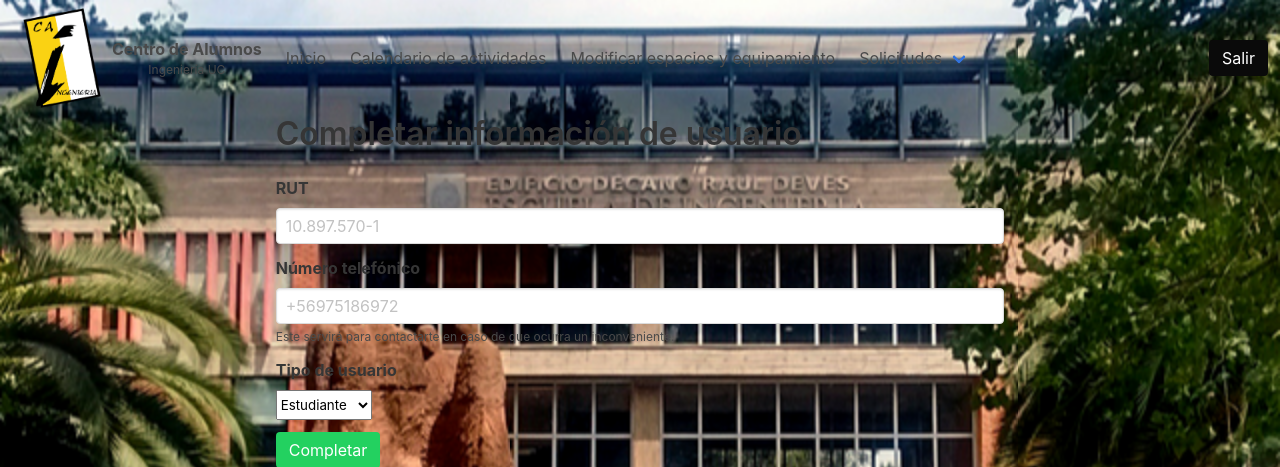
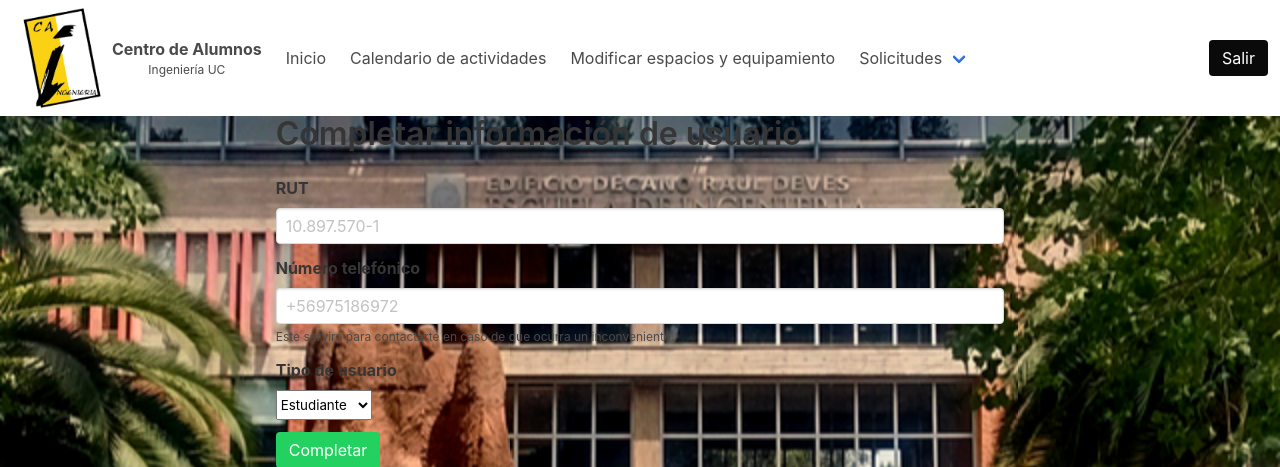
Before and after one commit to caiuc/pagina-solicitudes, a Django app: page /accounts/update/1/ in a window 1280 px wide. Shown: the top 467 px of the page. Run offline with Django 4.2, Linux system fonts and the light colour scheme; the visitor is signed in with stand-in values (Sample User, id 1); data comes from the database, SQL or seed files in the repository; some libraries are stand-ins or nearby versions.

Commit message:
Update base.html

```diff
--- a/templates/base.html
+++ b/templates/base.html
@@ -19,6 +19,10 @@
       margin: 0;
     }
 
+    .navbar {
+      background-color: white; /* Fondo blanco para el navbar */
+    }
+
     .navbar-brand .navbar-item img {
       height: auto;
       max-height: 100px; /* Ajusta la altura máxima del logo aquí */
@@ -36,6 +40,7 @@
 
 <body>
 
+<div class="navbar">
     <div class="navbar-brand">
         <div class="navbar-item has-text-centered">
             <a href="{% url 'home' %}">
@@ -53,6 +58,7 @@
           <span aria-hidden="true"></span>
           <span aria-hidden="true"></span>
         </a>
+    </div>
 
     <div id="navbarBasicExample" class="navbar-menu">
         <div class="navbar-start">
```
Lines whose indentation alone changed are shown as unchanged.
